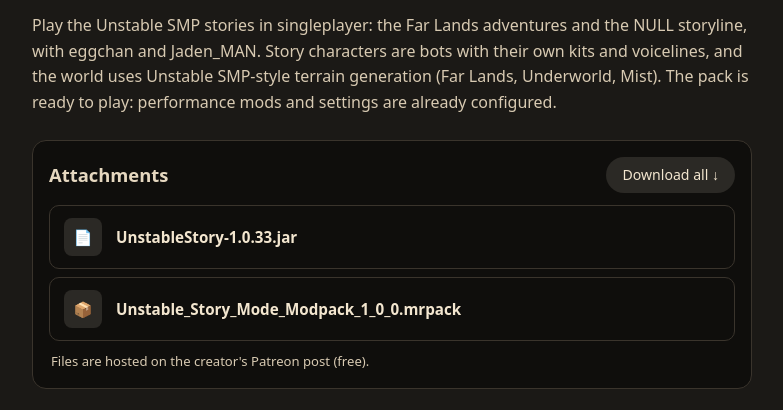
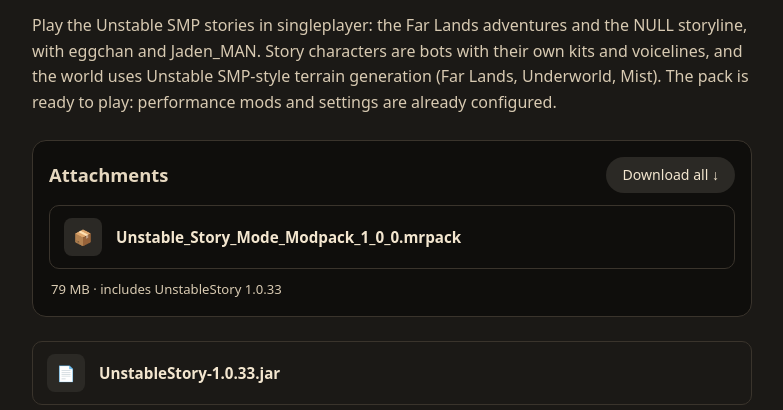
Before and after one commit to hearthsidepixel/hearthsidepixel.github.io, a plain HTML site: page unstable-story/index.html in a window 1280 px wide. Shown: the part 141-551 px from the top of the page, without its empty margins (248-1031 px from the left). Drawn offline with Linux system fonts and the light colour scheme.

Commit message:
Point download block at hosted file
Co-Authored-By: Claude Opus 5.5 <noreply@anthropic.com>
Claude-Session: https://claude.ai/code/session_01JcreW4hvzaZYujrT8KSDLJ

```diff
--- a/unstable-story/index.html
+++ b/unstable-story/index.html
@@ -27,7 +27,10 @@
 <p>Play the Unstable SMP stories in singleplayer: the Far Lands adventures and the NULL storyline, with eggchan and Jaden_MAN. Story characters are bots with their own kits and voicelines, and the world uses Unstable SMP-style terrain generation (Far Lands, Underworld, Mist). The pack is ready to play: performance mods and settings are already configured.</p>
 
 <div class="att">
-<div class="att-head"><span>Attachments</span><a class="att-all" href="https://www.patreon.com/jaedensilva/posts/unstable-story-176296418" rel="noopener" target="_blank">Download all &#8595;</a></div>
+<div class="att-head"><span>Attachments</span><a class="att-all" href="/unstable-story/Unstable_Story_Mode_Modpack_1_0_0.mrpack" download>Download all &#8595;</a></div>
+<a class="att-file" href="/unstable-story/Unstable_Story_Mode_Modpack_1_0_0.mrpack" download><span class="att-ic">&#128230;</span><span>Unstable_Story_Mode_Modpack_1_0_0.mrpack</span></a>
+<p class="att-note">79 MB &middot; includes UnstableStory 1.0.33</p>
+</div>
 <a class="att-file" href="https://www.patreon.com/jaedensilva/posts/unstable-story-176296418" rel="noopener" target="_blank"><span class="att-ic">&#128196;</span><span>UnstableStory-1.0.33.jar</span></a>
 <a class="att-file" href="https://www.patreon.com/jaedensilva/posts/unstable-story-176296418" rel="noopener" target="_blank"><span class="att-ic">&#128230;</span><span>Unstable_Story_Mode_Modpack_1_0_0.mrpack</span></a>
 <p class="att-note">Files are hosted on the creator's Patreon post (free).</p>
```
